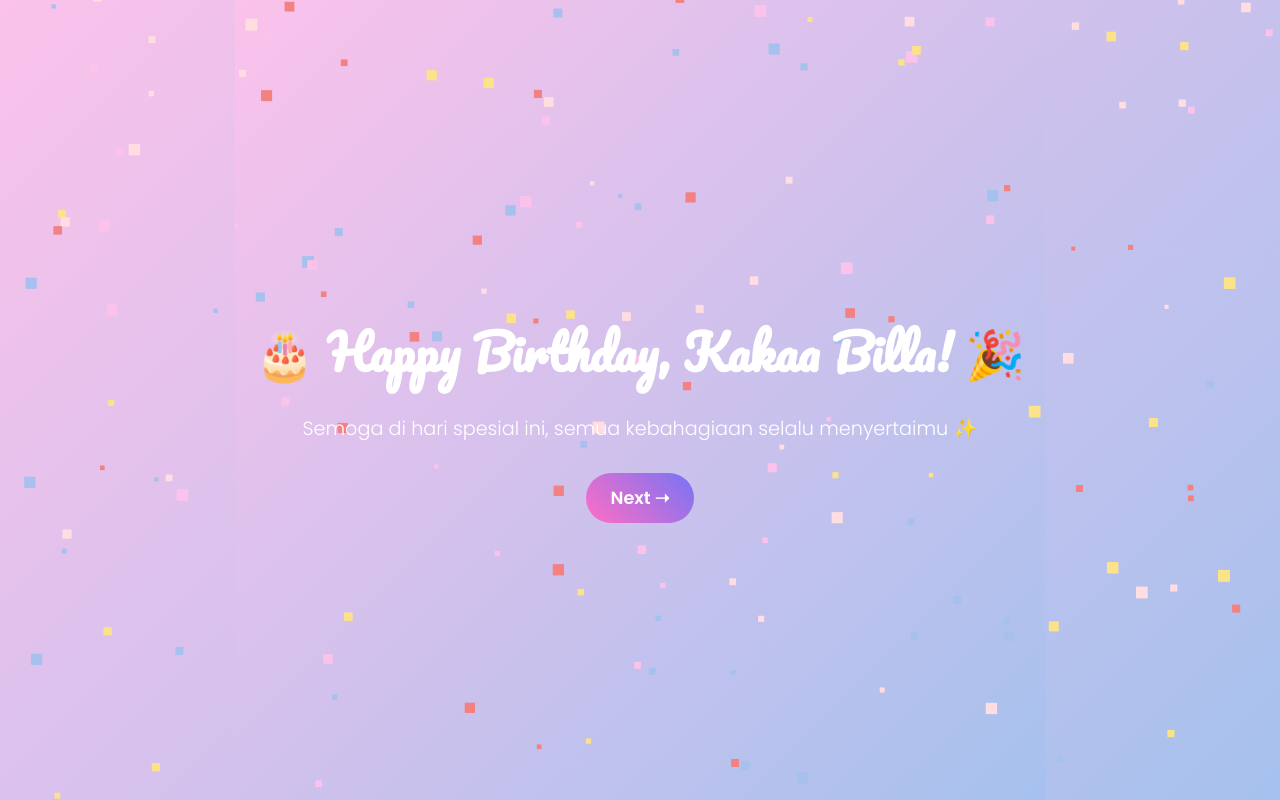
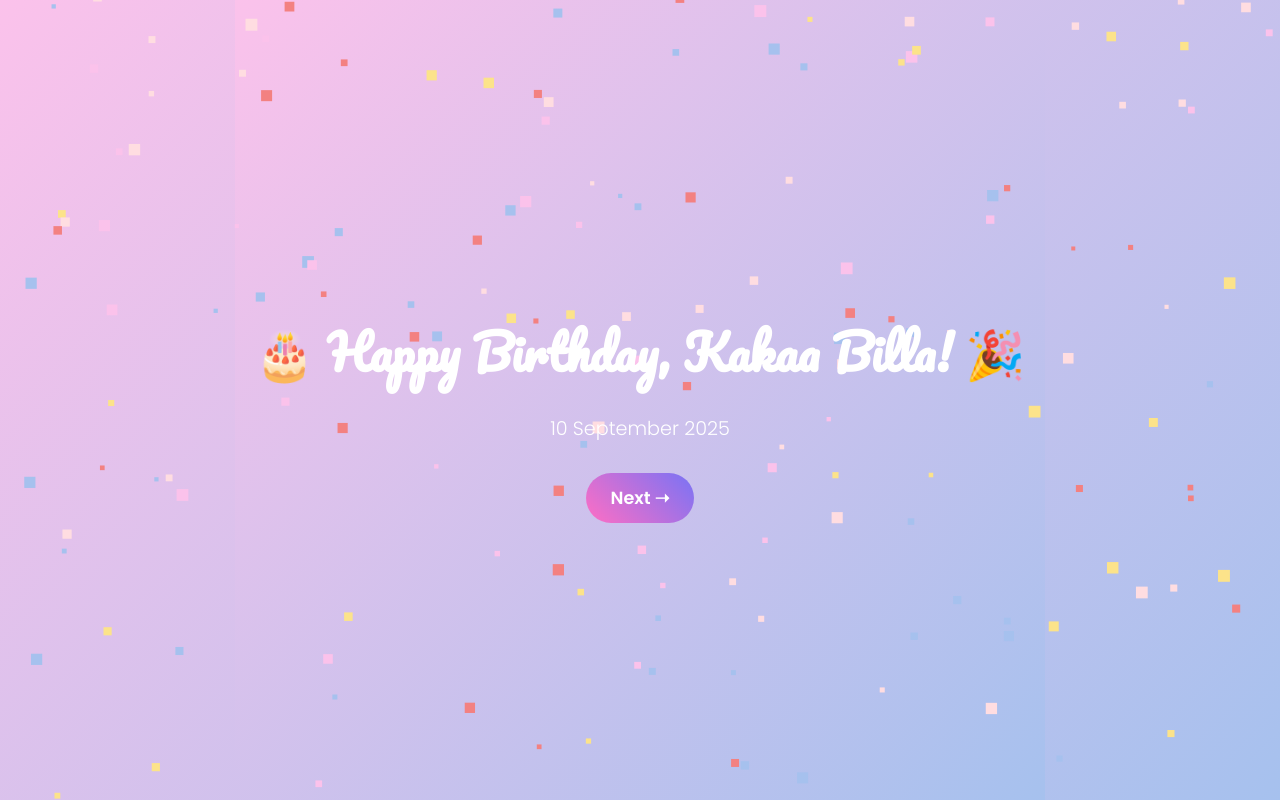
Before and after one commit to anam78-maker/ultah-kakak-billa, a plain HTML site: page index.html in a window 1280 px wide. Drawn offline with Linux system fonts and the light colour scheme.

Commit message:
Add files via upload

```diff
--- a/index.html
+++ b/index.html
@@ -12,7 +12,7 @@
 
   <div class="container">
     <h1>🎂 Happy Birthday, Kakaa Billa! 🎉</h1>
-    <p>Semoga di hari spesial ini, semua kebahagiaan selalu menyertaimu ✨</p>
+    <p>10 September 2025</p>
 
   <div class="next-button">
   <a href="pages/gallery.html">Next ➝</a>
```
